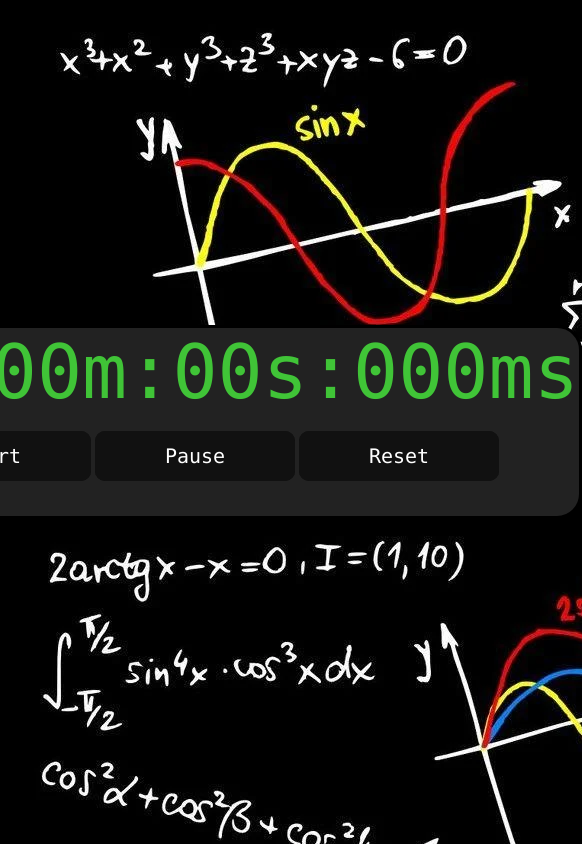
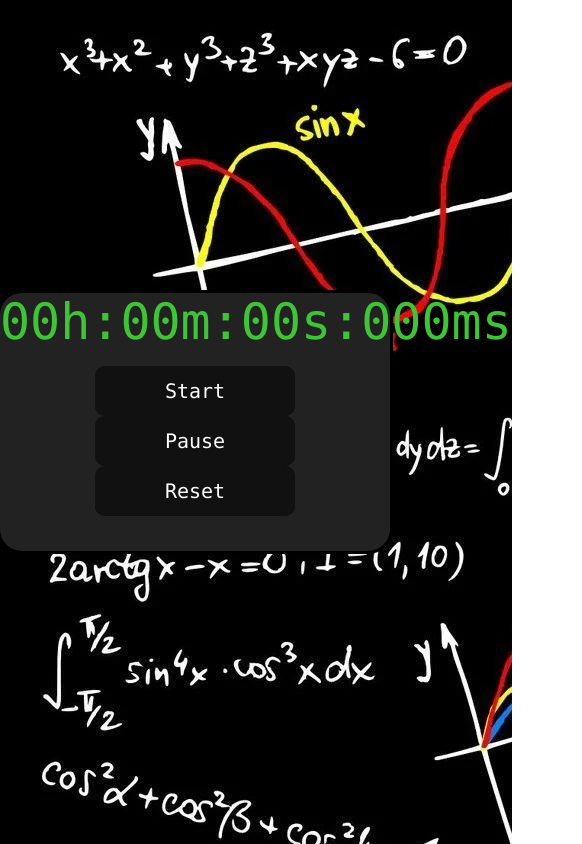
Before and after one commit to xShamir/StopWatch, a plain HTML site: page index.html in a window 390 px wide. Shown: the whole page, 582 px wide, since content can reach past the window. Drawn offline with Linux system fonts and the light colour scheme.

Commit message:
Made responsive.

```diff
--- a/styles.css
+++ b/styles.css
@@ -86,3 +86,14 @@ body {
     background-color: #222222;
     padding-bottom: 35px;
 }
+
+@media only screen and (max-width: 620px) {
+    /* For mobile phones: */
+    #timeContainer {
+      width: 100%;
+    }
+
+    #timeDisplay {
+        font-size: 50px;
+    }
+}
```
